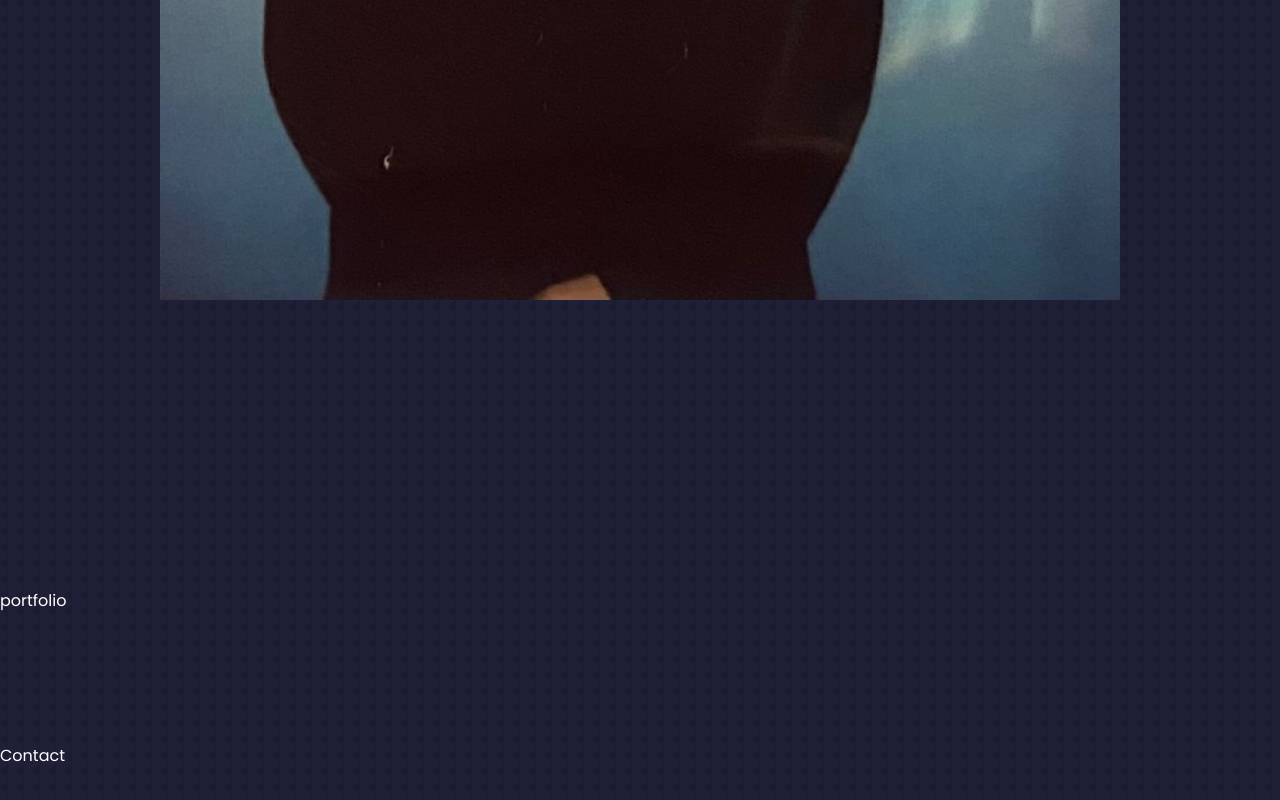
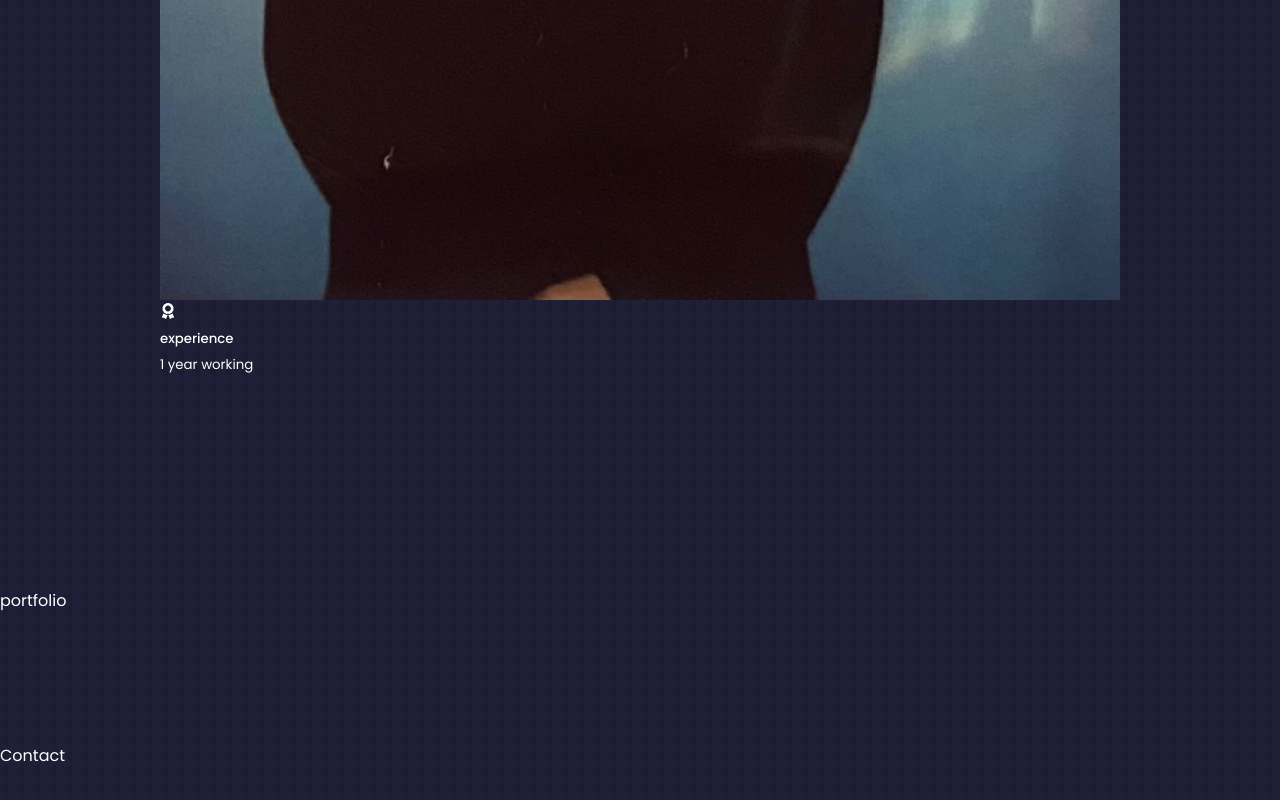
Before and after one commit to taine-rasmussen/portfoliov1, a React (Create React App) app: page / in a window 1280 px wide. Shown: the part 2069-2869 px from the top of the page. Built offline with nearby package versions, Linux system fonts and the light colour scheme.

Commit message:
added react icon

```diff
--- a/src/Components/About/About.js
+++ b/src/Components/About/About.js
@@ -1,6 +1,7 @@
 import React from 'react'
 import './About.css'
 import profileImg from '../../assets/profile.jpeg'
+import { FaAward } from 'react-icons/fa'
 
 const About = () => {
   return (
@@ -16,9 +17,15 @@ const About = () => {
 
         </div>
         <div className='about_content'>
+          <div className='about_cards'>
+            <article className='about_card'>
+              <FaAward />
+              <h5>experience</h5>
+              <small>1 year working </small>
+            </article>
 
           </div>
-
+        </div>
       </div>
     </section>
   )
```
Lines whose indentation alone changed are shown as unchanged.
